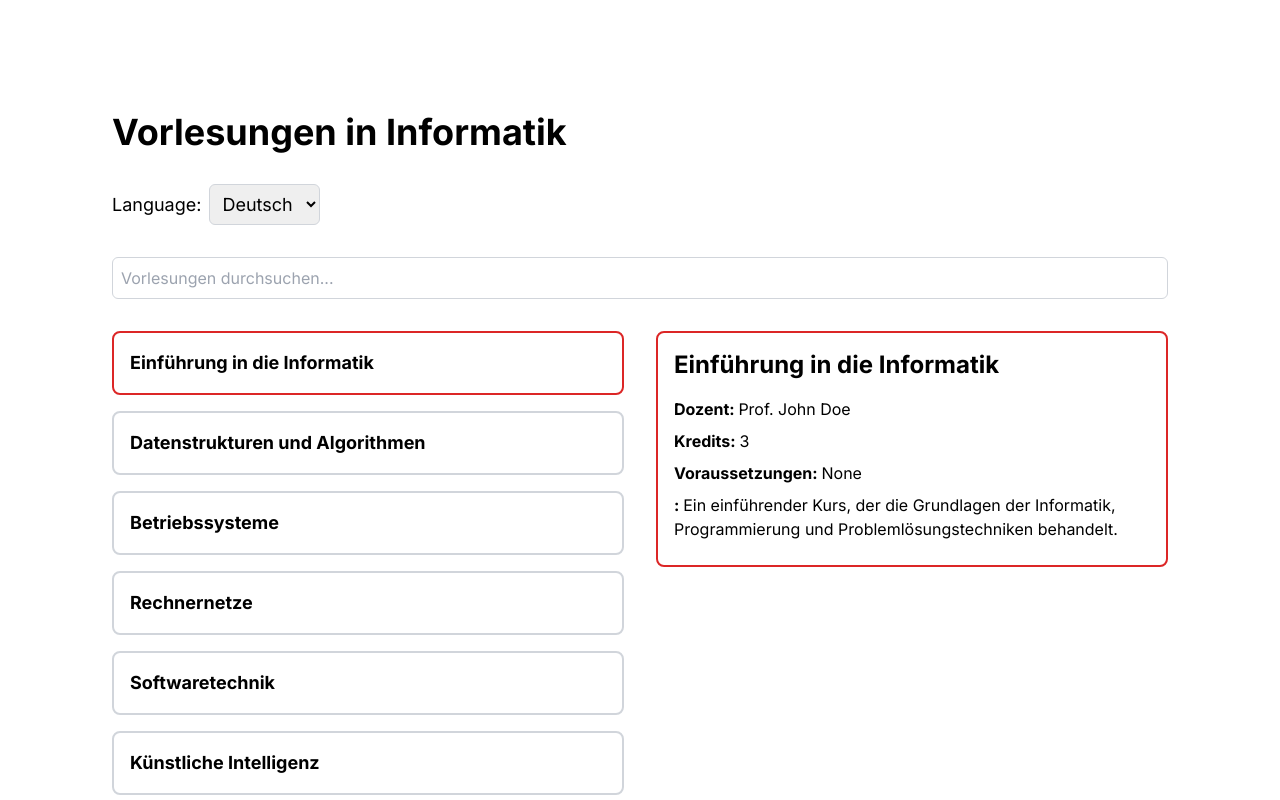
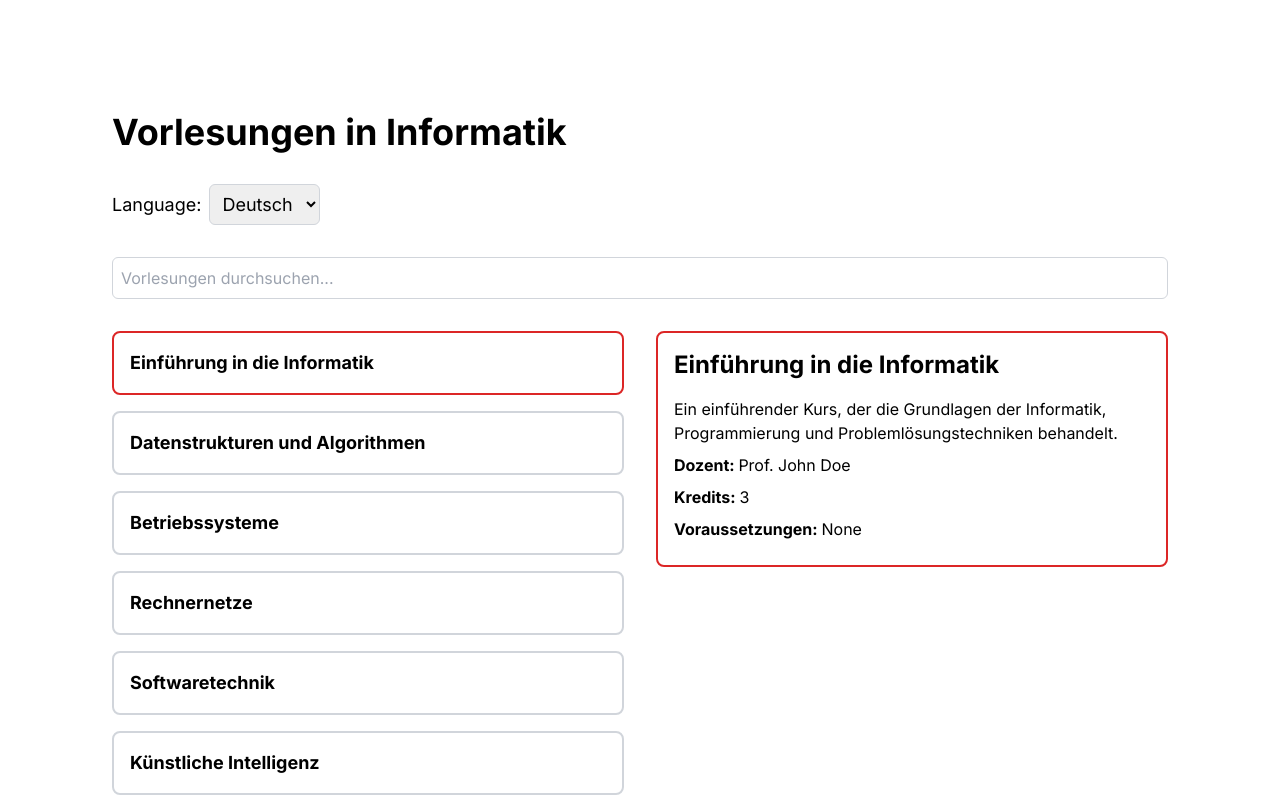
Before and after one commit to behrends/lectures-gpt, a Next.js app: page / in a window 1280 px wide. Both pictures are taken after a click on the item "Einführung in die Informatik". Shown: the top 800 px of the page. Built offline with nearby package versions, Linux system fonts and the light colour scheme.

Commit message:
Display description after title in details

```diff
--- a/components/LectureDetails.jsx
+++ b/components/LectureDetails.jsx
@@ -4,6 +4,7 @@ export default function LectureDetails({ lecture, translation }) {
   return (
     <div className="p-4 border-2 rounded-lg border-red-600 bg-white">
       <h2 className="font-bold text-2xl mb-4">{lecture.name}</h2>
+      <p className="mb-2">{lecture.description}</p>
       <p className="mb-2">
         <span className="font-bold">{translation.instructor}: </span>
         {lecture.instructor}
@@ -18,10 +19,6 @@ export default function LectureDetails({ lecture, translation }) {
         </span>
         {lecture.prerequisites.join(', ') || 'None'}
       </p>
-      <p className="mb-2">
-        <span className="font-bold">{translation.description}: </span>
-        {lecture.description}
-      </p>
     </div>
   );
 }
```
